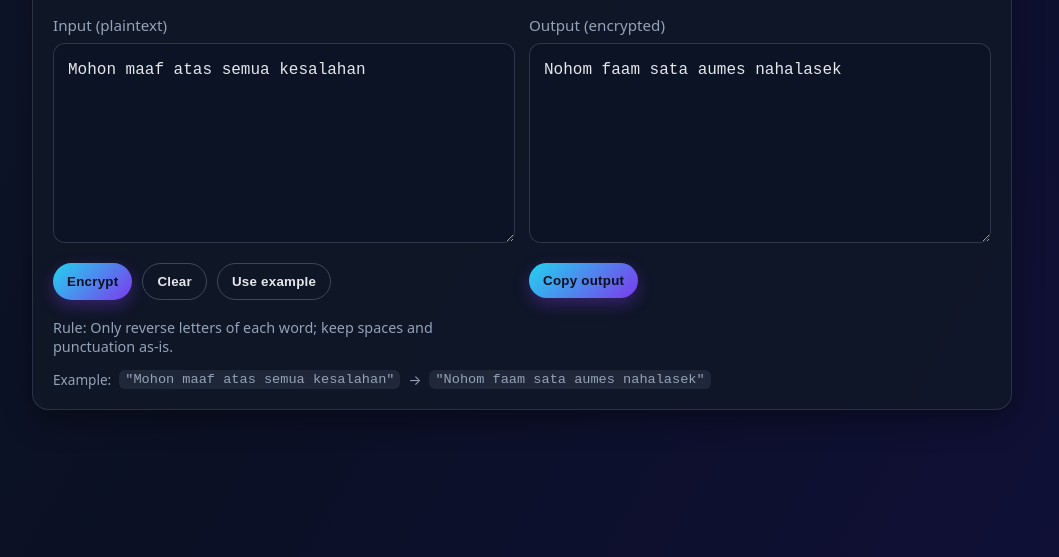
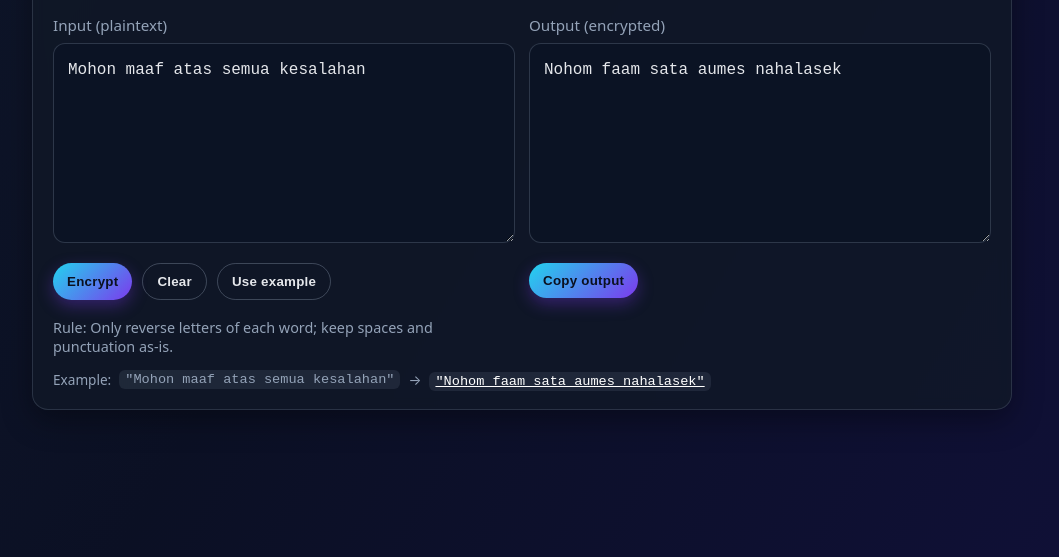
Before and after one commit to altilunium/walikancrypt, a plain HTML site: page index.html in a window 1280 px wide. Shown: the part 243-800 px from the top of the page, without its empty margins (118-1177 px from the left). Drawn offline with Linux system fonts and the light colour scheme.

Commit message:
Update index.html

```diff
--- a/index.html
+++ b/index.html
@@ -78,7 +78,7 @@
     </div>
 
     <div class="footer">
-      Example: <code>"Mohon maaf atas semua kesalahan"</code> → <code>"Nohom faam sata aumes nahalasek"</code>
+      Example: <code>"Mohon maaf atas semua kesalahan"</code> → <a href="https://restya.wordpress.com/2007/10/15/kriptografi-ala-malang" style="color:white"><code>"Nohom faam sata aumes nahalasek"</code></a>
     </div>
   </main>
 
```
